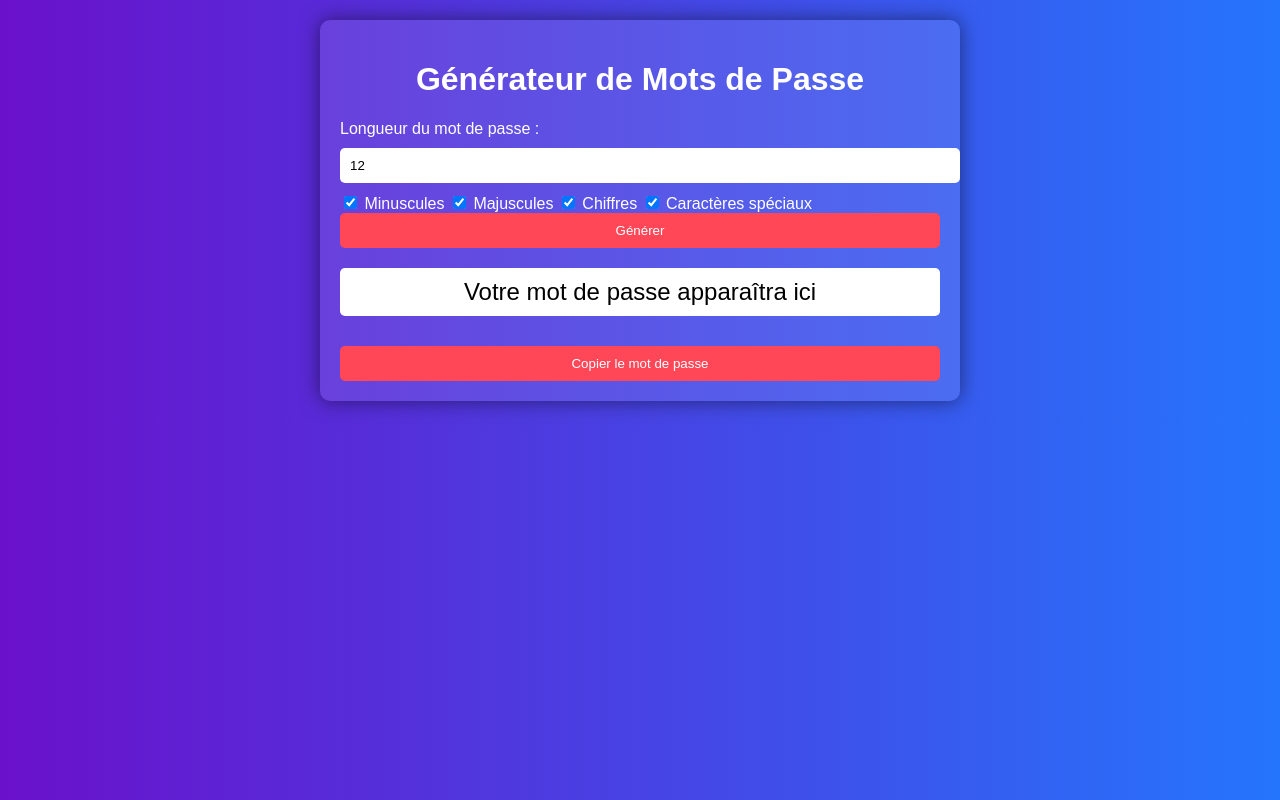
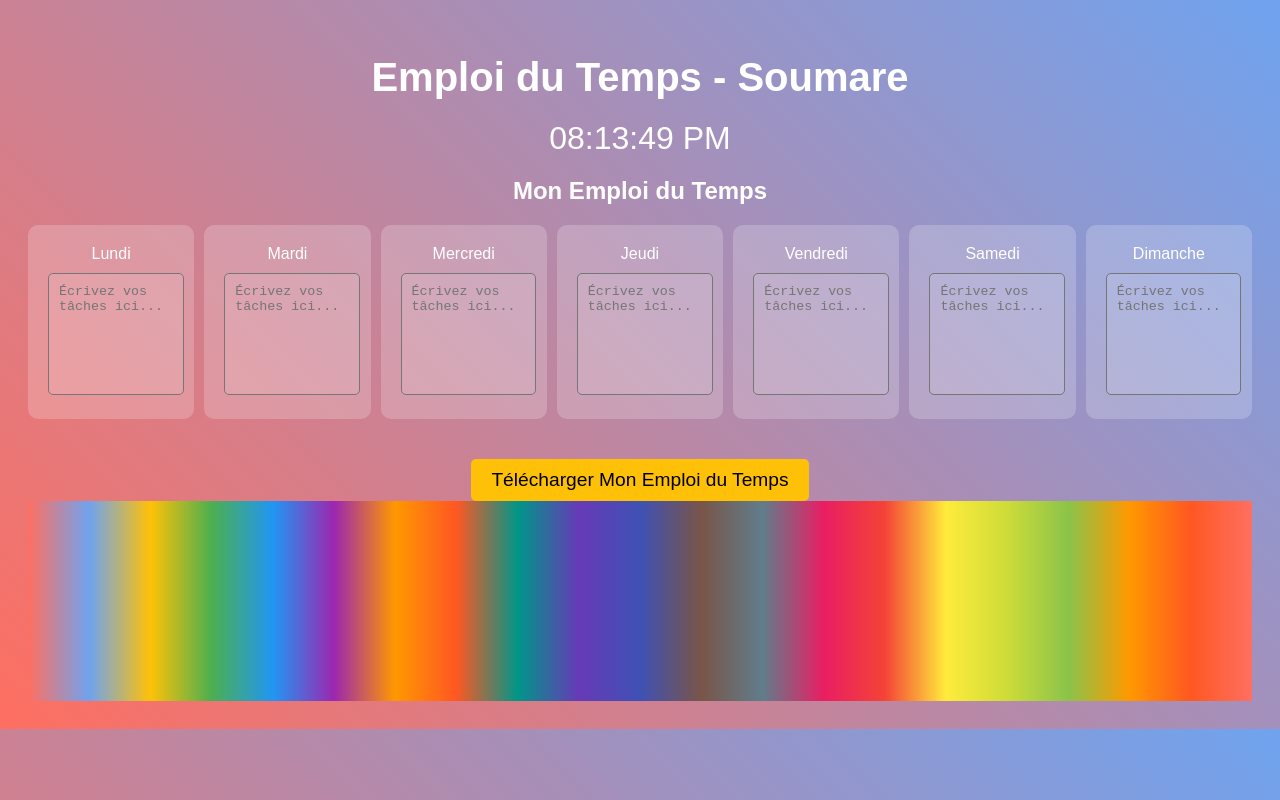
Before and after one commit to Alyfor13/Alyfor13github.io, a plain HTML site: page index.html in a window 1280 px wide. Drawn offline with Linux system fonts and the light colour scheme.

Commit message:
Add files via upload

```diff
--- a/index.html
+++ b/index.html
@@ -3,120 +3,136 @@
 <head>
     <meta charset="UTF-8">
     <meta name="viewport" content="width=device-width, initial-scale=1.0">
-    <title>Générateur de Mots de Passe Sécurisés</title>
+    <title>Emploi du Temps - Soumare</title>
     <style>
         body {
             font-family: Arial, sans-serif;
-            margin: 0;
+            background: linear-gradient(45deg, #FF6F61, #6FA3EF);
+            color: #fff;
+            text-align: center;
             padding: 20px;
-            background: linear-gradient(to right, #6a11cb, #2575fc);
-            color: white;
         }
         h1 {
-            text-align: center;
+            font-size: 2.5em;
+            margin-bottom: 0;
         }
-        .container {
-            max-width: 600px;
-            margin: 0 auto;
-            background: rgba(255, 255, 255, 0.1);
+        h2 {
+            margin: 20px 0;
+        }
+        .clock {
+            font-size: 2em;
+            margin: 20px 0;
+        }
+        .schedule {
+            display: grid;
+            grid-template-columns: repeat(7, 1fr);
+            gap: 10px;
+            margin: 20px 0;
+        }
+        .day {
             padding: 20px;
             border-radius: 10px;
-            box-shadow: 0 0 20px rgba(0, 0, 0, 0.5);
+            background-color: rgba(255, 255, 255, 0.2);
+            transition: background-color 0.3s;
         }
-        button {
+        .day:hover {
+            background-color: rgba(255, 255, 255, 0.4);
+        }
+        .note {
+            margin-top: 10px;
             padding: 10px;
-            background: #ff4757;
-            color: white;
+            border-radius: 5px;
+            background-color: rgba(255, 255, 255, 0.1);
+            resize: none;
+            width: 90%;
+            height: 100px;
+        }
+        .colors {
+            background: linear-gradient(to right, #FF6F61, #6FA3EF, #FFC107, #4CAF50, #2196F3, #9C27B0, #FF9800, #FF5722, #009688, #673AB7, #3F51B5, #795548, #607D8B, #E91E63, #F44336, #FFEB3B, #CDDC39, #8BC34A, #FF9800, #FF5722, #FF6F61);
+            height: 200px;
+        }
+        .download-btn {
+            padding: 10px 20px;
+            background-color: #FFC107;
+            color: #000;
             border: none;
             border-radius: 5px;
             cursor: pointer;
-            transition: background 0.3s;
-            width: 100%;
-        }
-        button:hover {
-            background: #e84118;
-        }
-        input[type="number"] {
-            width: 100%;
-            padding: 10px;
-            margin: 10px 0;
-            border: none;
-            border-radius: 5px;
-        }
-        #password {
-            font-size: 1.5em;
-            margin: 20px 0;
-            text-align: center;
-            padding: 10px;
-            background: white;
-            color: black;
-            border-radius: 5px;
-            transition: background 0.3s;
-        }
-        #copy-button {
-            margin-top: 10px;
+            font-size: 1.2em;
+            margin-top: 20px;
         }
     </style>
 </head>
 <body>
 
-<div class="container">
-    <h1>Générateur de Mots de Passe</h1>
-    <label for="length">Longueur du mot de passe :</label>
-    <input type="number" id="length" min="1" value="12">
+    <h1>Emploi du Temps - Soumare</h1>
+    <div class="clock" id="clock"></div>
 
-    <label><input type="checkbox" id="includeLowercase" checked> Minuscules</label>
-    <label><input type="checkbox" id="includeUppercase" checked> Majuscules</label>
-    <label><input type="checkbox" id="includeNumbers" checked> Chiffres</label>
-    <label><input type="checkbox" id="includeSymbols" checked> Caractères spéciaux</label>
+    <h2>Mon Emploi du Temps</h2>
+    <div class="schedule">
+        <div class="day">
+            <div>Lundi</div>
+            <textarea class="note" placeholder="Écrivez vos tâches ici..."></textarea>
+        </div>
+        <div class="day">
+            <div>Mardi</div>
+            <textarea class="note" placeholder="Écrivez vos tâches ici..."></textarea>
+        </div>
+        <div class="day">
+            <div>Mercredi</div>
+            <textarea class="note" placeholder="Écrivez vos tâches ici..."></textarea>
+        </div>
+        <div class="day">
+            <div>Jeudi</div>
+            <textarea class="note" placeholder="Écrivez vos tâches ici..."></textarea>
+        </div>
+        <div class="day">
+            <div>Vendredi</div>
+            <textarea class="note" placeholder="Écrivez vos tâches ici..."></textarea>
+        </div>
+        <div class="day">
+            <div>Samedi</div>
+            <textarea class="note" placeholder="Écrivez vos tâches ici..."></textarea>
+        </div>
+        <div class="day">
+            <div>Dimanche</div>
+            <textarea class="note" placeholder="Écrivez vos tâches ici..."></textarea>
+        </div>
+    </div>
 
-    <button onclick="generatePassword()">Générer</button>
+    <button class="download-btn" id="downloadBtn">Télécharger Mon Emploi du Temps</button>
 
-    <div id="password">Votre mot de passe apparaîtra ici</div>
-    <button id="copy-button" onclick="copyPassword()">Copier le mot de passe</button>
-</div>
+    <div class="colors"></div>
 
-<script>
-    function generatePassword() {
-        const length = parseInt(document.getElementById('length').value);
-        const includeLowercase = document.getElementById('includeLowercase').checked;
-        const includeUppercase = document.getElementById('includeUppercase').checked;
-        const includeNumbers = document.getElementById('includeNumbers').checked;
-        const includeSymbols = document.getElementById('includeSymbols').checked;
-
-        const lowercaseChars = 'abcdefghijklmnopqrstuvwxyz';
-        const uppercaseChars = 'ABCDEFGHIJKLMNOPQRSTUVWXYZ';
-        const numberChars = '0123456789';
-        const symbolChars = '!@#$%^&*()_+[]{}|;:,.<>?';
-
-        let validChars = '';
-        if (includeLowercase) validChars += lowercaseChars;
-        if (includeUppercase) validChars += uppercaseChars;
-        if (includeNumbers) validChars += numberChars;
-        if (includeSymbols) validChars += symbolChars;
-
-        if (validChars === '') {
-            document.getElementById('password').textContent = 'Veuillez sélectionner au moins un type de caractère.';
-            return;
+    <script>
+        function updateClock() {
+            const now = new Date();
+            const options = { hour: '2-digit', minute: '2-digit', second: '2-digit' };
+            document.getElementById('clock').innerHTML = now.toLocaleTimeString([], options);
         }
 
-        let password = '';
-        for (let i = 0; i < length; i++) {
-            const randomIndex = Math.floor(Math.random() * validChars.length);
-            password += validChars[randomIndex];
+        function downloadSchedule() {
+            const notes = document.querySelectorAll('.note');
+            let content = '';
+            notes.forEach((note, index) => {
+                const dayName = ['Lundi', 'Mardi', 'Mercredi', 'Jeudi', 'Vendredi', 'Samedi', 'Dimanche'][index];
+                content += `${dayName}:\n${note.value}\n\n`;
+            });
+
+            const blob = new Blob([content], { type: 'text/plain' });
+            const url = URL.createObjectURL(blob);
+            const a = document.createElement('a');
+            a.href = url;
+            a.download = 'emploi_du_temps.txt';
+            a.click();
+            URL.revokeObjectURL(url);
         }
 
-        document.getElementById('password').textContent = password;
-        document.getElementById('password').style.background = 'rgba(255, 255, 255, 0.3)';
-    }
+        document.getElementById('downloadBtn').addEventListener('click', downloadSchedule);
 
-    function copyPassword() {
-        const passwordText = document.getElementById('password').textContent;
-        navigator.clipboard.writeText(passwordText).then(() => {
-            alert('Mot de passe copié dans le presse-papiers!');
-        });
-    }
-</script>
+        setInterval(updateClock, 1000);
+        updateClock(); // Call once to avoid delay
+    </script>
 
 </body>
 </html>
```
